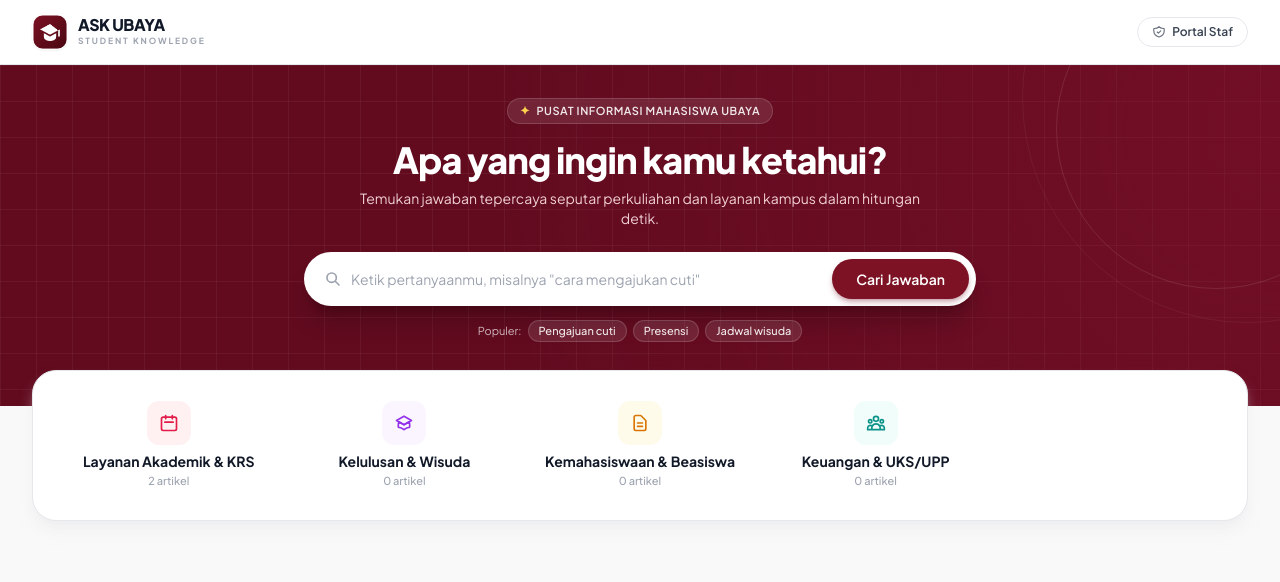
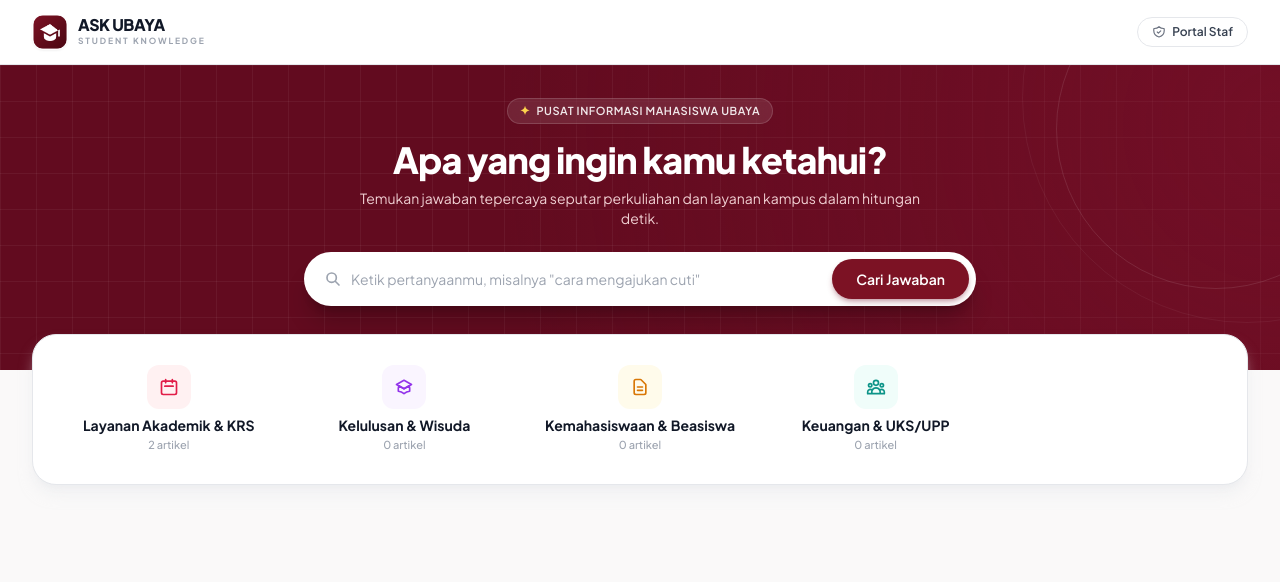
Before and after one commit to Vella-24/projectpf, a Laravel app: page / in a window 1280 px wide. Shown: the top 582 px of the page. Run offline with Laravel 12, Linux system fonts and the light colour scheme; data comes from the database, SQL or seed files in the repository; some libraries are stand-ins or nearby versions.

Commit message:
memperbaiki tampilan awal 2

```diff
--- a/resources/views/mahasiswa/index.blade.php
+++ b/resources/views/mahasiswa/index.blade.php
@@ -187,13 +187,7 @@
                     </div>
                 </form>
 
-                <!-- Popular Search Chips -->
-                <div class="mt-3 sm:mt-3.5 flex items-center justify-center flex-wrap gap-1.5 text-xs text-white/80">
-                    <span class="font-normal text-white/70 text-[11px]">Populer:</span>
-                    <a href="{{ route('mahasiswa.index', ['q' => 'cuti']) }}#hasil-pencarian" class="px-2.5 py-0.5 rounded-full bg-white/10 hover:bg-white/20 border border-white/15 text-white/90 font-medium transition-all text-[11px]">Pengajuan cuti</a>
-                    <a href="{{ route('mahasiswa.index', ['q' => 'presensi']) }}#hasil-pencarian" class="px-2.5 py-0.5 rounded-full bg-white/10 hover:bg-white/20 border border-white/15 text-white/90 font-medium transition-all text-[11px]">Presensi</a>
-                    <a href="{{ route('mahasiswa.index', ['q' => 'wisuda']) }}#hasil-pencarian" class="px-2.5 py-0.5 rounded-full bg-white/10 hover:bg-white/20 border border-white/15 text-white/90 font-medium transition-all text-[11px]">Jadwal wisuda</a>
-                </div>
+
             </div>
         </section>
 
@@ -322,29 +316,29 @@
                             $isOpen = ($index === 0 && !request('q') && !request('kategori_id'));
                         @endphp
 
-                        <div class="faq-item bg-white rounded-2xl border border-gray-200/90 shadow-xs hover:border-gray-300 transition-all duration-200 overflow-hidden" id="faq-{{ $item->id }}">
+                        <div class="faq-item bg-white rounded-xl border border-gray-200/90 shadow-xs hover:border-gray-300 transition-all duration-200 overflow-hidden" id="faq-{{ $item->id }}">
                             <!-- Clickable Header Row -->
                             <button
                                 type="button"
                                 onclick="toggleAccordion('{{ $item->id }}')"
-                                class="w-full p-5 sm:p-6 text-left flex items-center justify-between gap-4 cursor-pointer focus:outline-none group"
+                                class="w-full p-4 sm:p-5 text-left flex items-center justify-between gap-3 cursor-pointer focus:outline-none group"
                             >
-                                <div class="flex items-center gap-4 min-w-0">
+                                <div class="flex items-center gap-3 min-w-0">
                                     <!-- Category Icon Box -->
-                                    <div class="w-11 h-11 rounded-xl flex items-center justify-center flex-shrink-0 {{ $iconColorClass }} group-hover:scale-105 transition-transform">
+                                    <div class="w-9 h-9 rounded-lg flex items-center justify-center flex-shrink-0 {{ $iconColorClass }} group-hover:scale-105 transition-transform">
                                         {!! $iconSvg !!}
                                     </div>
                                     <div class="min-w-0">
-                                        <span class="text-[11px] font-bold text-[#8B1538] uppercase tracking-wider block mb-0.5">
+                                        <span class="text-[10px] font-bold text-[#8B1538] uppercase tracking-wider block mb-0.5">
                                             {{ strtoupper($catName) }}
                                         </span>
-                                        <h3 class="text-base sm:text-lg font-bold text-gray-900 group-hover:text-[#7C1224] transition-colors leading-snug">
+                                        <h3 class="text-sm sm:text-base font-bold text-gray-900 group-hover:text-[#7C1224] transition-colors leading-snug">
                                             {{ $item->judul_pertanyaan }}
                                         </h3>
                                     </div>
                                 </div>
                                 <div class="chevron-icon ml-2 flex-shrink-0 text-gray-400 group-hover:text-gray-700 transition-transform duration-200 {{ $isOpen ? 'rotate-180' : '' }}" id="chevron-{{ $item->id }}">
-                                    <svg class="w-5 h-5" fill="none" stroke="currentColor" stroke-width="2.2" viewBox="0 0 24 24">
+                                    <svg class="w-4 h-4" fill="none" stroke="currentColor" stroke-width="2.2" viewBox="0 0 24 24">
                                         <path stroke-linecap="round" stroke-linejoin="round" d="M19 9l-7 7-7-7" />
                                     </svg>
                                 </div>
@@ -355,22 +349,22 @@
                                 id="body-{{ $item->id }}"
                                 class="accordion-content {{ $isOpen ? 'block' : 'hidden' }}"
                             >
-                                <div class="px-5 sm:px-6 pt-1 pb-6 text-gray-600 text-sm sm:text-[15px] leading-relaxed sm:pl-20">
+                                <div class="px-4 sm:px-5 pt-1 pb-5 text-gray-600 text-xs sm:text-sm leading-relaxed sm:pl-16">
                                     {{ $item->isi_jawaban }}
 
                                     <!-- Tags if present -->
                                     @if($item->tags && $item->tags->count() > 0)
-                                        <div class="mt-4 flex flex-wrap gap-1.5 items-center">
-                                            <span class="text-xs text-gray-400">Kata Kunci:</span>
+                                        <div class="mt-3 flex flex-wrap gap-1.5 items-center">
+                                            <span class="text-[10px] text-gray-400">Kata Kunci:</span>
                                             @foreach($item->tags as $t)
-                                                <span class="text-[11px] bg-gray-100 text-gray-600 px-2 py-0.5 rounded-md font-medium">#{{ $t->nama_tag }}</span>
+                                                <span class="text-[10px] bg-gray-100 text-gray-600 px-2 py-0.5 rounded-md font-medium">#{{ $t->nama_tag }}</span>
                                             @endforeach
                                         </div>
                                     @endif
                                 </div>
 
                                 <!-- Accordion Footer Bar -->
-                                <div class="bg-gray-50/70 border-t border-gray-100 px-5 sm:px-6 py-3.5 flex flex-col sm:flex-row items-start sm:items-center justify-between gap-3 sm:pl-20 text-xs text-gray-500">
+                                <div class="bg-gray-50/70 border-t border-gray-100 px-4 sm:px-5 py-3 flex flex-col sm:flex-row items-start sm:items-center justify-between gap-2 sm:pl-16 text-[11px] text-gray-500">
                                     <div class="flex items-center gap-2">
                                         <span>Diperbarui {{ $item->updated_at ? $item->updated_at->diffForHumans() : '2 hari lalu' }}</span>
                                     </div>
@@ -380,15 +374,15 @@
                                             <button
                                                 type="button"
                                                 onclick="submitFeedback('{{ $item->id }}', 'yes')"
-                                                class="feedback-btn-yes px-3 py-1 rounded-full border border-gray-200 text-gray-700 hover:border-gray-300 hover:bg-white text-xs font-semibold inline-flex items-center gap-1 transition shadow-2xs"
+                                                class="feedback-btn-yes px-2.5 py-0.5 rounded-full border border-gray-200 text-gray-700 hover:border-gray-300 hover:bg-white text-[11px] font-semibold inline-flex items-center gap-1 transition shadow-2xs"
                                             >
-                                                <svg class="w-3.5 h-3.5 text-gray-600" fill="none" stroke="currentColor" stroke-width="2.5" viewBox="0 0 24 24">
+                                                <svg class="w-3 h-3 text-gray-600" fill="none" stroke="currentColor" stroke-width="2.5" viewBox="0 0 24 24">
                                                     <path stroke-linecap="round" stroke-linejoin="round" d="M5 13l4 4L19 7" />
                                                 </svg>
                                                 <span>Ya</span>
                                             </button>
                                             <a href="{{ route('mahasiswa.pertanyaanLanjutan.create', $item->id) }}"
-                                            class="feedback-btn-no px-3 py-1 rounded-full border border-gray-200 text-gray-700 hover:border-gray-300 hover:bg-white text-xs font-semibold transition shadow-2xs">
+                                            class="feedback-btn-no px-2.5 py-0.5 rounded-full border border-gray-200 text-gray-700 hover:border-gray-300 hover:bg-white text-[11px] font-semibold transition shadow-2xs">
                                                 Tidak
                                             </a>
                                             <!-- <button
```
